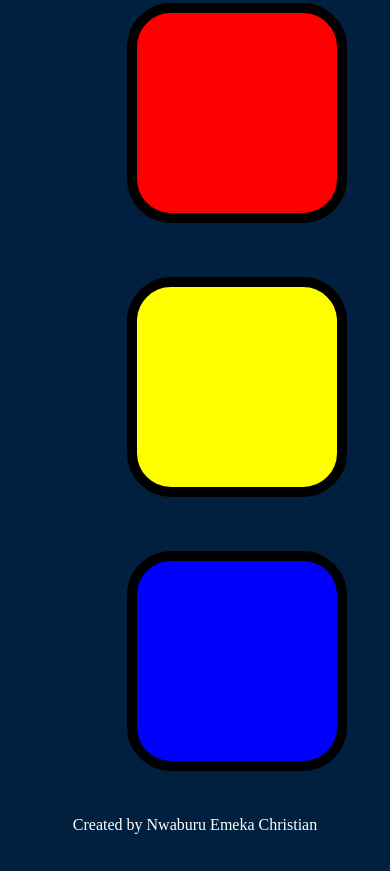
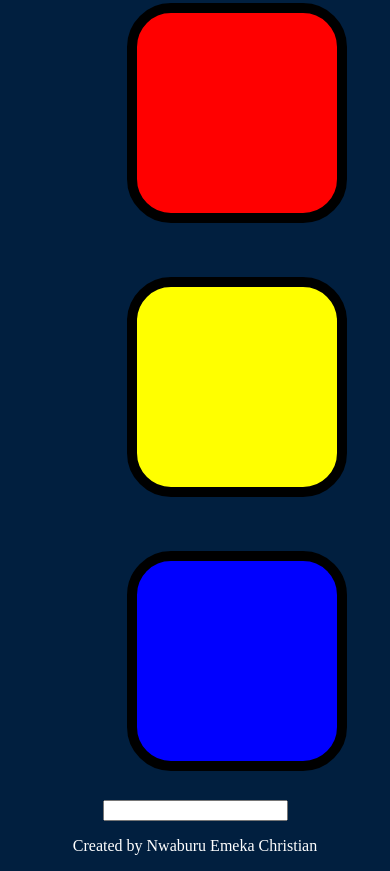
Before and after one commit to Christone007/Simon-Game, a plain HTML site: page index.html in a window 390 px wide. Shown: the part 445-1316 px from the top of the page. Before the commit the page ends 1295 px from the top, so only its background shows below. Drawn offline with Linux system fonts and the light colour scheme.

Commit message:
Add an input field for mobile keyboard

```diff
--- a/index.html
+++ b/index.html
@@ -33,7 +33,7 @@
     </div>
 
   </div>
-
+  <input type="text" name="ino" value="" />
 
   <p class="footer">Created by Nwaburu Emeka Christian</p>
 
```
